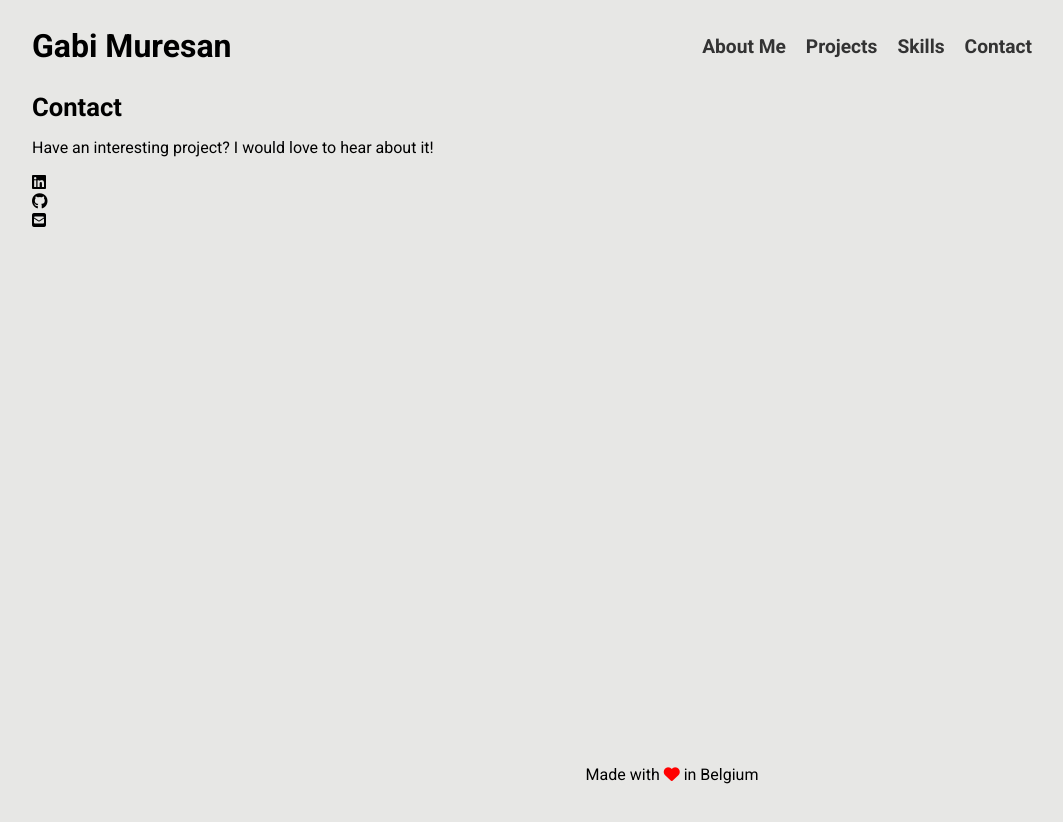
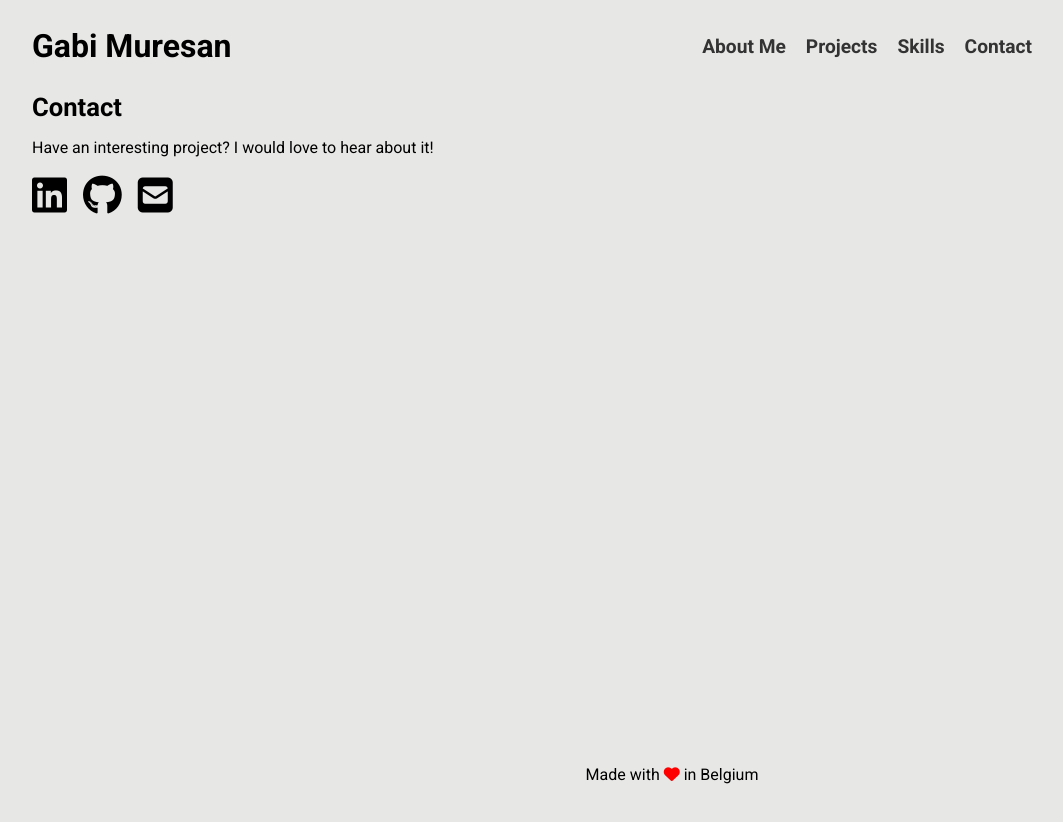
Before and after one commit to GabiMuresan22/CodeCademy-Portfolio-Project-Personal-Portfolio-Website, a plain HTML site: page contact.html in a window 1280 px wide. Shown: the whole page, without its empty margins (108-1171 px from the left). Drawn offline with Linux system fonts and the light colour scheme.

Commit message:
style contact page

```diff
--- a/styles.css
+++ b/styles.css
@@ -117,6 +117,17 @@ margin:  auto;
   height: 100px;
 }
 
+#contact ul {
+  display: flex;
+  align-items: center;
+  justify-content: flex-start;
+  gap: 1rem;
+}
+
+#contact ul li {
+ font-size: 2.5rem;
+}
+
 .footer {
   position: fixed;
   bottom: 0;
```
